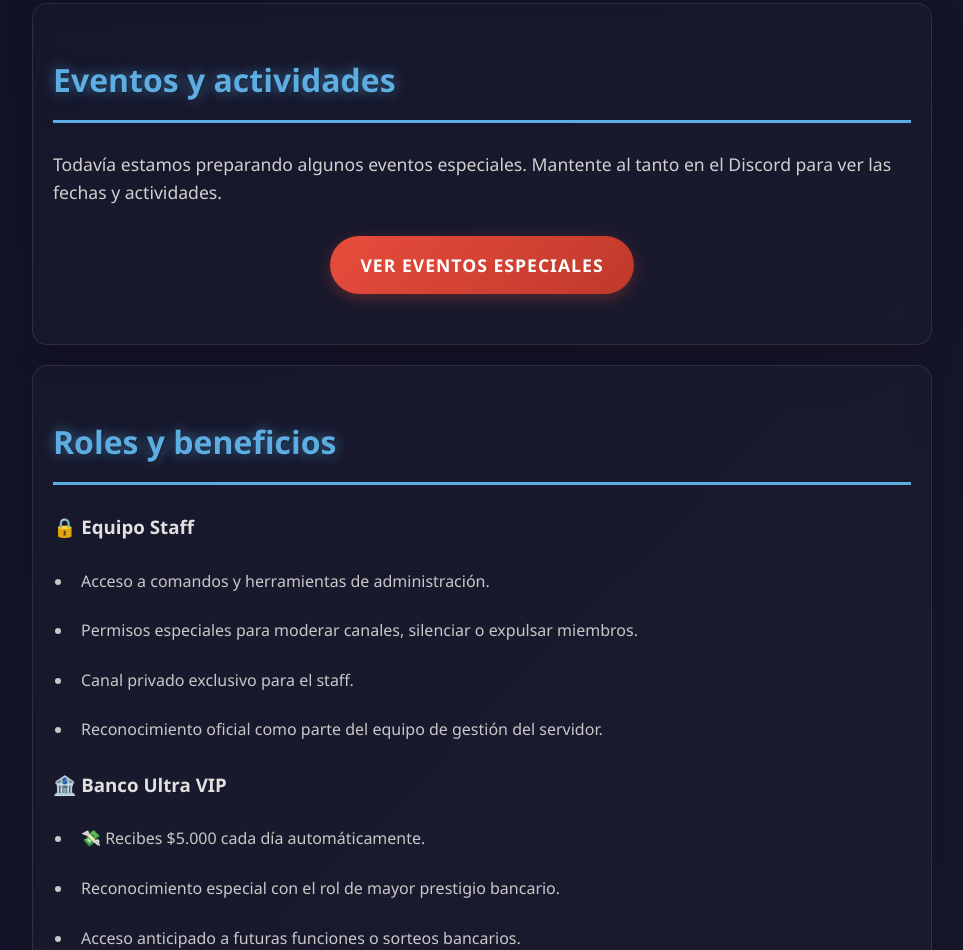
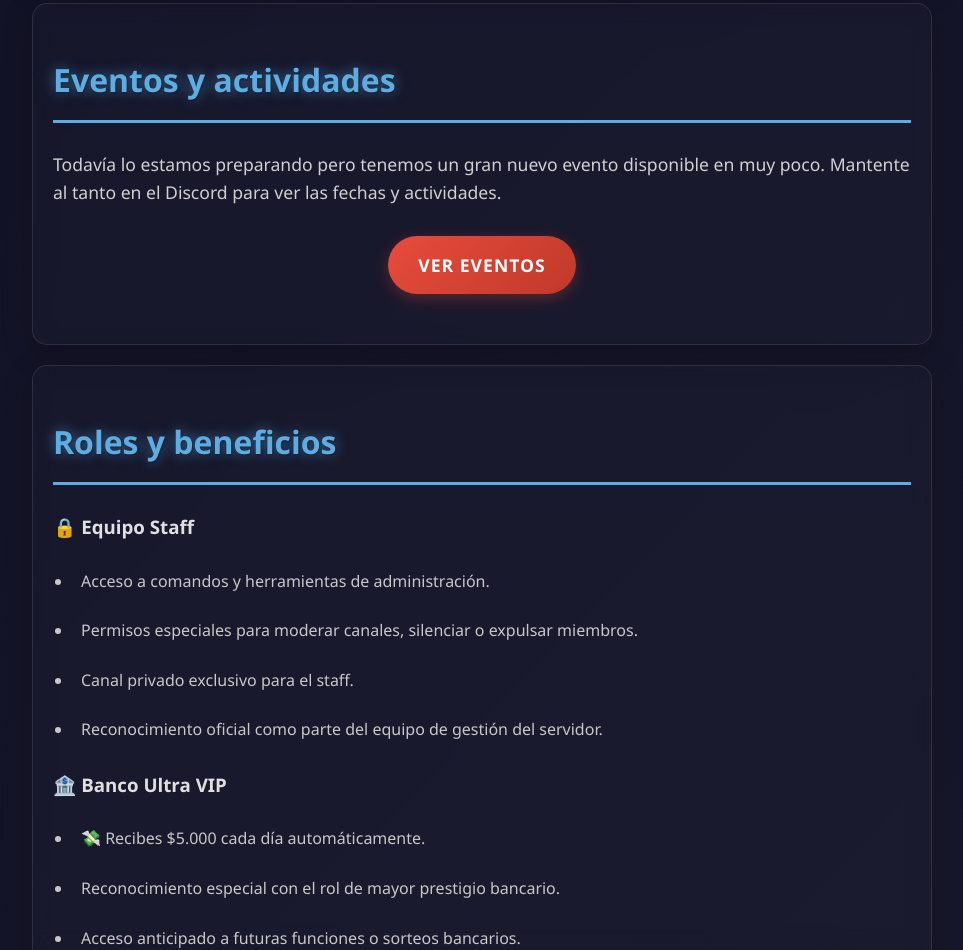
Before and after one commit to PFCO10/TheKingMiquel, a plain HTML site: page index.html in a window 1280 px wide. Shown: the part 1816-2766 px from the top of the page, without its empty margins (158-1121 px from the left). Drawn offline with Linux system fonts and the light colour scheme.

Commit message:
Update index.html

```diff
--- a/index.html
+++ b/index.html
@@ -330,9 +330,9 @@
 
   <section id="events">
     <h2>Eventos y actividades</h2>
-    <p>Todavía estamos preparando algunos eventos especiales. Mantente al tanto en el Discord para ver las fechas y actividades.</p>
+    <p>Todavía lo estamos preparando pero tenemos un gran nuevo evento disponible en muy poco. Mantente al tanto en el Discord para ver las fechas y actividades.</p>
     <div style="text-align: center; margin-top: 30px;">
-      <a class="btn btn-secondary" href="https://communityevent.created.app/" target="_blank">VER EVENTOS ESPECIALES</a>
+      <a class="btn btn-secondary" href="https://communityevent.created.app/" target="_blank">VER EVENTOS</a>
     </div>
   </section>
 
```
